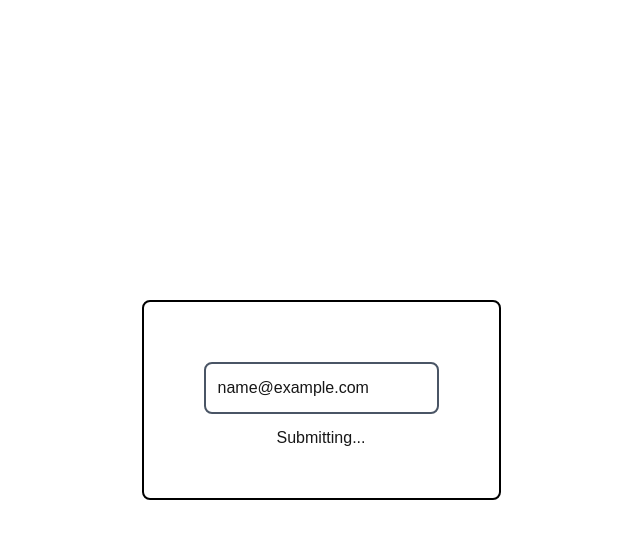
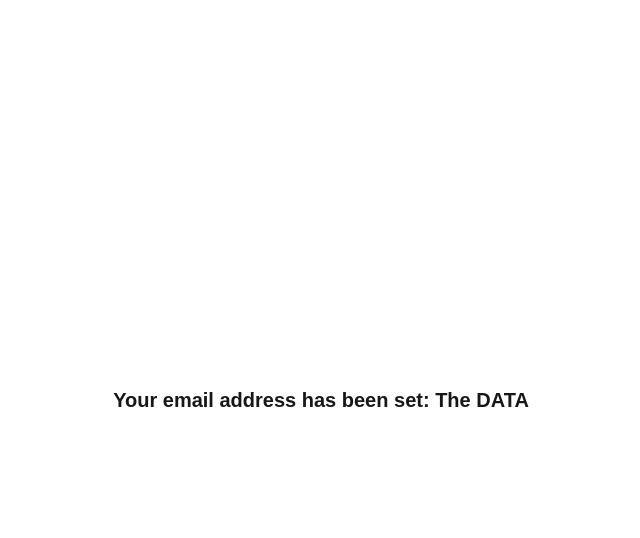
Before and after one commit to munrhalls/training-grounds, a Next.js app: page / in a window 1280 px wide. Both pictures are taken after typing "name@example.com" into the empty fields and a click on the button "Submit". Shown: the top 538 px of the page, without its empty margins (319-959 px from the left). Built offline with nearby package versions, Linux system fonts and the light colour scheme.

Commit message:
exercise C1.2.

```diff
--- a/app/Category 1 - Component Co-location and Encapsulation/2. The Form-and-Submit Unit (Action Encapsulation)/TheFormAndSubmitUnit.tsx
+++ b/app/Category 1 - Component Co-location and Encapsulation/2. The Form-and-Submit Unit (Action Encapsulation)/TheFormAndSubmitUnit.tsx
@@ -28,14 +28,22 @@ const SomeServerRequest = new Promise((resolve, _) => {
 const RegistrationFormFeature = function () {
   const [email, setEmail] = useState("");
   const [isSubmitting, setIsSubmitting] = useState(false);
+  const [result, setResult] = useState(null);
 
-  const handleSubmit = function (e) {
+  const handleSubmit = async function (e) {
     e.preventDefault();
     setIsSubmitting(true);
+    const result = await SomeServerRequest;
+    console.log(result);
+    setResult(result);
+    setIsSubmitting(false);
   };
 
   return (
     <div className="w-full h-screen grid place-content-center">
+      {result ? (
+        <div className="p-4 font-black text-xl">Your email address has been set: {result.body}</div>
+      ) : (
         <form onSubmit={(e) => handleSubmit(e)} className="w-full p-12 border-black border-2 rounded-lg">
           <input className="border-gray-600 border-2 p-3 rounded-lg m-3" placeholder="email..." value={email} onChange={(e) => setEmail(e.target.value)} />
           {isSubmitting ? (
@@ -48,6 +56,7 @@ const RegistrationFormFeature = function () {
             </button>
           )}
         </form>
+      )}
     </div>
   );
 };
```
Lines whose indentation alone changed are shown as unchanged.
